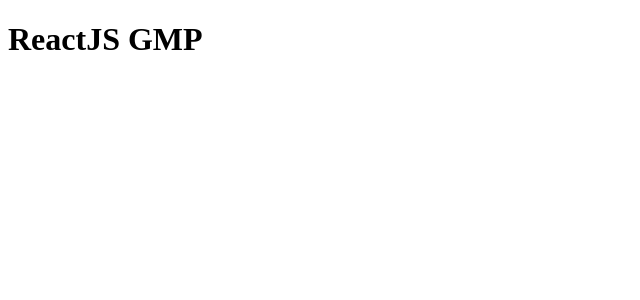
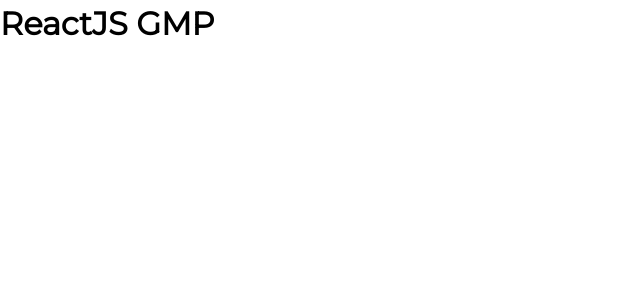
Before and after one commit to SavouryGin/react-ssr-movie-library, a React app: page / in a window 1280 px wide. Shown: the top 300 px of the page, without its empty margins (0-640 px from the left). Built offline with nearby package versions, Linux system fonts and the light colour scheme.

Commit message:
task-3: add reset styles & eslint plugins

```diff
--- a/jest.config.js
+++ b/jest.config.js
@@ -3,6 +3,8 @@
   moduleFileExtensions: ['ts', 'tsx', 'js', 'jsx', 'json', 'node'],
   moduleNameMapper: {
     '^components(.*)$': '<rootDir>/src/components$1',
+    '^styles(.*)$': '<rootDir>/src/styles$1',
+    '^assets(.*)$': '<rootDir>/src/assets$1',
     '^__mocks__(.*)$': '<rootDir>/src/__mocks__$1',
     '\\.(css|scss)$': '<rootDir>/src/__mocks__/style-mock.js',
   },
--- a/package.json
+++ b/package.json
@@ -47,6 +47,8 @@
     "eslint-config-prettier": "^8.3.0",
     "eslint-plugin-prettier": "^4.0.0",
     "eslint-plugin-react": "^7.28.0",
+    "eslint-plugin-sort-imports-es6-autofix": "^0.6.0",
+    "eslint-plugin-unused-imports": "^2.0.0",
     "guid-typescript": "^1.0.9",
     "html-webpack-plugin": "^5.5.0",
     "jest": "^27.5.1",
--- a/src/index.tsx
+++ b/src/index.tsx
@@ -1,6 +1,7 @@
+import App from 'components/app';
 import React from 'react';
-import App from 'components/app';
 import { createRoot } from 'react-dom/client';
+import 'styles/reset.scss';
 
 // React 18 new root API
 const rootContainer = document.getElementById('root');
--- /dev/null
+++ b/src/styles/reset.scss
@@ -0,0 +1,68 @@
+@import './fonts.scss';
+
+// Use a more-intuitive box-sizing model
+*,
+*::before,
+*::after {
+  box-sizing: border-box;
+}
+
+// Remove default margin
+* {
+  margin: 0;
+}
+
+// Allow percentage-based heights in the application
+html,
+body,
+#root {
+  height: 100%;
+}
+
+// Add accessible line-height
+// Improve text rendering
+// Set up basic font family
+body {
+  line-height: 1.5;
+  -webkit-font-smoothing: antialiased;
+  font-family: $Base-font;
+}
+
+// Improve media defaults
+img,
+picture,
+video,
+canvas,
+svg {
+  display: block;
+  max-width: 100%;
+}
+
+// Remove built-in form typography styles
+input,
+button,
+textarea,
+select {
+  font: inherit;
+}
+
+// Avoid text overflows
+p,
+h1,
+h2,
+h3,
+h4,
+h5,
+h6 {
+  overflow-wrap: break-word;
+}
+
+// Create a root stacking context
+#root {
+  isolation: isolate;
+}
+
+/*
+  Josh's Custom CSS Reset
+  https://www.joshwcomeau.com/css/custom-css-reset/
+*/
--- a/webpack.config.js
+++ b/webpack.config.js
@@ -16,6 +16,8 @@
     extensions: ['.js', '.jsx', '.ts', '.tsx'],
     alias: {
       components: path.resolve(__dirname, './src/components'),
+      styles: path.resolve(__dirname, './src/styles'),
+      assets: path.resolve(__dirname, './src/assets'),
       __mocks__: path.resolve(__dirname, './src/__mocks__'),
     },
   },
```
Also changed, not shown: .eslintrc.json, 1 other file (tests, documents, lock files or other folders).
